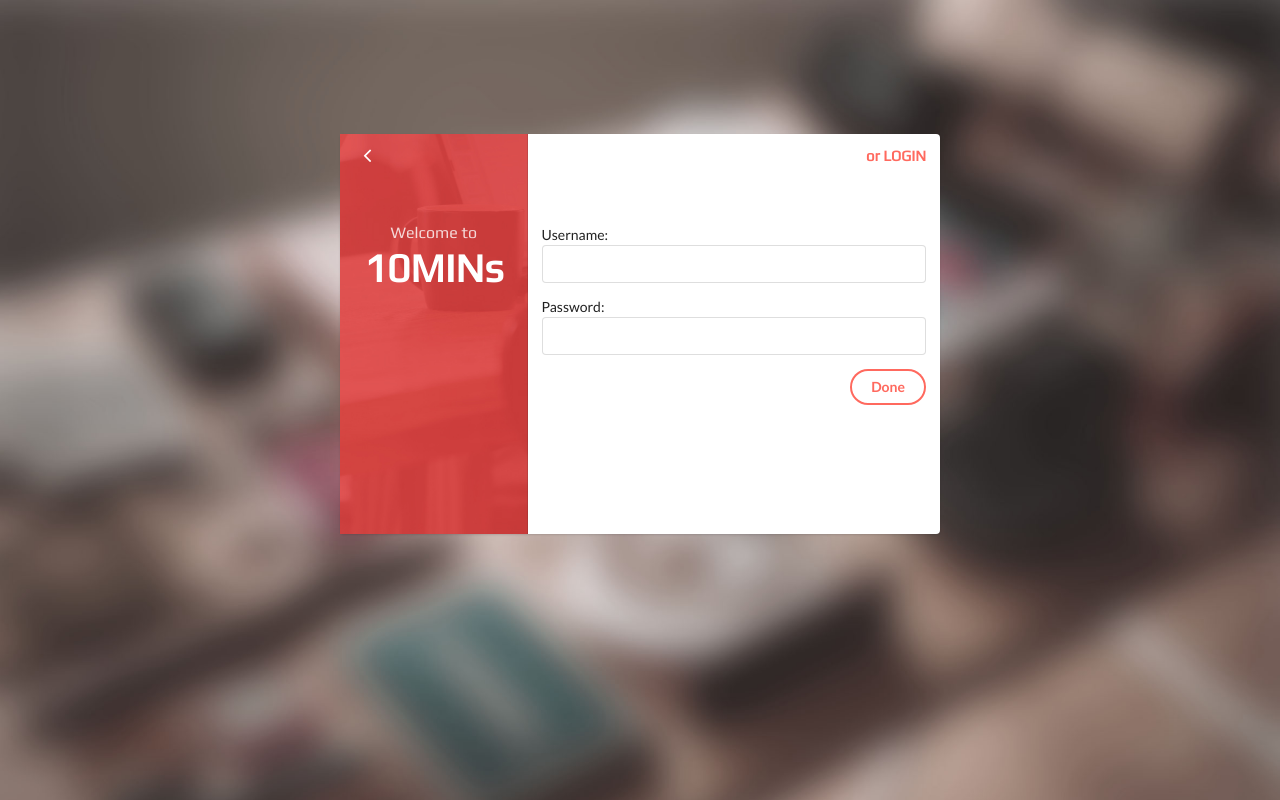
After one commit to guzishiwo/ten_mininute_web, a Django app: page /login in a window 1280 px wide. The commit adds this page. Run offline with Django 3.2, Linux system fonts and the light colour scheme.

```diff
--- a/ten_mins_web/settings.py
+++ b/ten_mins_web/settings.py
@@ -38,7 +38,7 @@ INSTALLED_APPS = [
     'django.contrib.sessions',
     'django.contrib.messages',
     'django.contrib.staticfiles',
-    'blog',
+    'website',
     # 'django_nose'
 
 ]
--- a/ten_mins_web/urls.py
+++ b/ten_mins_web/urls.py
@@ -16,15 +16,20 @@ Including another URLconf
 from django.conf.urls import url
 from django.contrib import admin
 from django.conf.urls import include
-from blog.views import VideoView
+from website.views import VideoView, LoginView
 
 urlpatterns = [
     url(
         regex=r'^$',
         view=VideoView.as_view(),
-        name='video'
+        name='index'
+    ),
+    url(
+        regex=r'^login',
+        view=LoginView.as_view(),
+        name='login'
     ),
     url(r'^admin/', admin.site.urls),
-    url(r'^articles/', include('blog.urls')),
+    url(r'^articles/', include('website.urls')),
 
 ]
--- a/website/admin.py
+++ b/website/admin.py
@@ -1,5 +1,6 @@
 from django.contrib import admin
-from website.models import Article, Comment
+from website.models import Article, Comment, UserProfile
 # Register your models here.
 admin.site.register(Article)
 admin.site.register(Comment)
+admin.site.register(UserProfile)
--- a/website/forms.py
+++ b/website/forms.py
@@ -1,7 +1,8 @@
 from django import forms
 from django.contrib import admin
 from django.contrib.auth.models import Group
-from django.contrib.auth.models import AbstractUser
+from django.contrib.auth.models import User
+from django.contrib.auth import authenticate
 from django.contrib.auth.admin import UserAdmin as BaseUserAdmin
 from django.contrib.auth.forms import ReadOnlyPasswordHashField
 
@@ -40,14 +41,20 @@ class CommentForm(ModelForm):
         return self.cleaned_data.get('name')
 
 
-class LoginForm(ModelForm):
+class LoginForm(forms.Form):
+    username = forms.CharField(label="Username", max_length=254)
+    password = forms.CharField(label="Password", widget=forms.PasswordInput)
 
     class Meta:
-        model = AbstractUser
-        field = ('username', 'password')
+        model = User
+        fields = ('username', 'password')
 
-        widgets = {
-            'password': forms.CharField(attrs={
-                forms.PasswordInput
-            })
-        }
+    def clean(self):
+        username = self.cleaned_data.get('username')
+        password = self.cleaned_data.get('password')
+        if username and password:
+            user = authenticate(username=username, password=password)
+            if user is None:
+                raise forms.ValidationError('Incorrect Login Details')
+
+        return self.cleaned_data
--- a/website/templates/article-detail.html
+++ b/website/templates/article-detail.html
@@ -21,16 +21,18 @@
     </div>
 
     <div class="right menu">
+        {% if request.user.is_authenticated %}
         <div class="item">
             <h5 class="ui inverted header">
                 <div class="ui mini circular image">
-                    <img src="../static/images/face.html" alt="">
+
                 </div>
 
                 <span>admin</span>
 
             </h5>
         </div>
+        {% endif %}
         <div class="item">
 
             <a href="#" class="ui inverted circular button">Logout</a>
@@ -97,7 +99,7 @@
 {#    </div>#}
     <div class="ui divider"></div>
     <form class="ui form" action="" method="post">
-        {{ form.as_table }}
+        {{ form.as_p }}
         {% csrf_token %}
         <button type="submit" class="ui red button">Click</button>
     </form>
--- a/website/templates/listing.html
+++ b/website/templates/listing.html
@@ -36,9 +36,9 @@
                     </div>
                 </h5>
             </div>
-            {#                    <div class="item">#}
-            {#                        <a href="{% url 'logout' %}" class="ui inverted circular button">Logout</a>#}
-            {#                    </div>#}
+{#            <div class="item">#}
+{#                <a href="{% url 'logout' %}" class="ui inverted circular button">Logout</a>#}
+{#            </div>#}
 
         {% else %}
 
--- /dev/null
+++ b/website/templates/user/Login.html
@@ -0,0 +1,10 @@
+{% extends "user/base.html" %}
+{% block title %} Login {% endblock %}
+{% block content %}
+    <form class="ui form" method="post">
+
+    {{ form.as_p }}
+    {% csrf_token %}
+    <button class="ui inverted red circular right floated button" type="submit">Done</button>
+    </form>
+{% endblock %}
--- /dev/null
+++ b/website/templates/user/base.html
@@ -0,0 +1,93 @@
+<!DOCTYPE html>
+<html>
+    <head>
+        {% load staticfiles %}
+        <meta charset="utf-8">
+        <title>
+            {% block title %} {% endblock %}
+        </title>
+        <link rel="stylesheet" href="../../static/css/semantic.css" media="screen" title="no title" charset="utf-8">
+        <link href="https://fonts.googleapis.com/css?family=Play" rel="stylesheet">
+
+    </head>
+
+    <style type="text/css">
+        body {
+            background: url(../../static/images/super_blur_back2.jpg);
+            background-size: cover;
+        }
+
+        .ui.grid.divided.segment.container{
+            height: 400px;
+            width:600px !important;
+            border:rgba(255, 0, 0, 0);
+            position: absolute;
+            left: 50%;
+            top:40%;
+            transform: translate(-50%,-50%);
+        }
+
+        .five.wide.column {
+            background: url(../../static/images/red_regi.jpg);
+            background-size: cover;
+            background-position: 60% 0%;
+        }
+
+        form {
+            margin-top: 60px;
+        }
+        h1,h3,h4{
+            font-family: 'Play', sans-serif !important;
+
+        }
+    </style>
+
+    <body>
+        <div class="ui grid divided segment container">
+            <div class="five wide  column">
+
+                <h4 class="ui inverted header">
+
+                    <i class="angle left  icon"></i>
+                </h4>
+
+                <h1 class="ui inverted center aligned header" style="font-size: 40px;margin-top:55px">
+                    <p class="sub header">
+                        Welcome to
+                    </p>
+                    10MINs
+                </h1>
+
+
+
+            </div>
+
+            <div class="eleven wide column">
+                <h4 class="ui inverted right aligned header">
+                    <a href="#" style="color:#ff695e;">or LOGIN</a>
+                </h4>
+
+                {% block content %}
+{#                <form class="ui form">#}
+
+
+{#                    <div class="field">#}
+{#                        <input type="text" name="first-name" placeholder="usernsame">#}
+{#                    </div>#}
+{#                  <div class="field">#}
+{#                      <input type="text" name="last-name" placeholder="your@email.com">#}
+{#                  </div>#}
+{#                  <div class="field">#}
+{#                      <input type="text" name="last-name" placeholder="password">#}
+{#                  </div>#}
+{##}
+{#                  <div class="field">#}
+{#                      <input type="text" name="last-name" placeholder="check password again">#}
+{#                  </div>#}
+{#                  <button class="ui inverted red circular right floated button" type="submit">Done</button>#}
+{#                </form>#}
+                {% endblock %}
+            </div>
+        </div>
+    </body>
+</html>
--- a/website/views.py
+++ b/website/views.py
@@ -1,7 +1,19 @@
 from django.views import generic
+from django.http import JsonResponse
+from django.http import HttpResponse
+from django.http import HttpResponseRedirect
+from django.contrib import auth
+from django.contrib import messages
+from django.contrib.auth import login
+from django.contrib.auth.forms import UserCreationForm
+from django.contrib.auth import logout
+from django.core.urlresolvers import reverse
+from django.core.urlresolvers import reverse_lazy
+from django.contrib.auth import authenticate
 from django.core.paginator import EmptyPage
 from django.core.paginator import Paginator
 from django.core.paginator import PageNotAnInteger
+from website.forms import LoginForm
 from website.forms import CommentForm
 from website.models import Article, Video
 
@@ -73,3 +85,37 @@ class VideoView(generic.ListView):
         page = self.request.GET.get('page', '1')
         context['vids_list'], context['page_range'] = page_numbering(self.queryset, self.paginate_by, page)
         return context
+
+
+class LoginView(generic.FormView):
+    template_name = 'user/Login.html'
+    form_class = LoginForm
+
+    def dispatch(self, request, *args, **kwargs):
+        if request.user.is_authenticated and request.user.is_active:
+            return HttpResponseRedirect(reverse_lazy("index"))
+        return super(LoginView, self).dispatch(request, *args, **kwargs)
+
+    def form_valid(self, form):
+        user = authenticate(username=form.cleaned_data['username'],
+                            password=form.cleaned_data['password'])
+        if user.is_active:
+            login(self.request, user)
+            messages.success(self.request, 'You are successfully logged in')
+            return HttpResponseRedirect(reverse_lazy("index"))
+        else:
+            data = {'response': 'You are not allowed to this page'}
+            return JsonResponse(data)
+
+    # def form_invalid(self, form):
+    #     return JsonResponse({"error": True, "errors": form.errors})
+
+
+class RegisterView(generic.FormView):
+    template_name = 'user/Register.html'
+    form_class = UserCreationForm
+
+    def dispatch(self, request, *args, **kwargs):
+        if request.user.is_authenticated and request.user.is_active:
+            return HttpResponseRedirect(reverse_lazy("login"))
+        return super(RegisterView, self).dispatch(request, *args, **kwargs)
```
Also changed, not shown: spider/img_urls.txt (added, +80 -0 lines), website/models.py (+8 -0 lines), website/templates/user/Register.html (added, +10 -0 lines), upload/profile_image/girl.jpg (added), website/migrations/0007_userprofile.py (added), website/static/images/red_regi.jpg (added), website/static/images/super_blur_back2.jpg (added).
